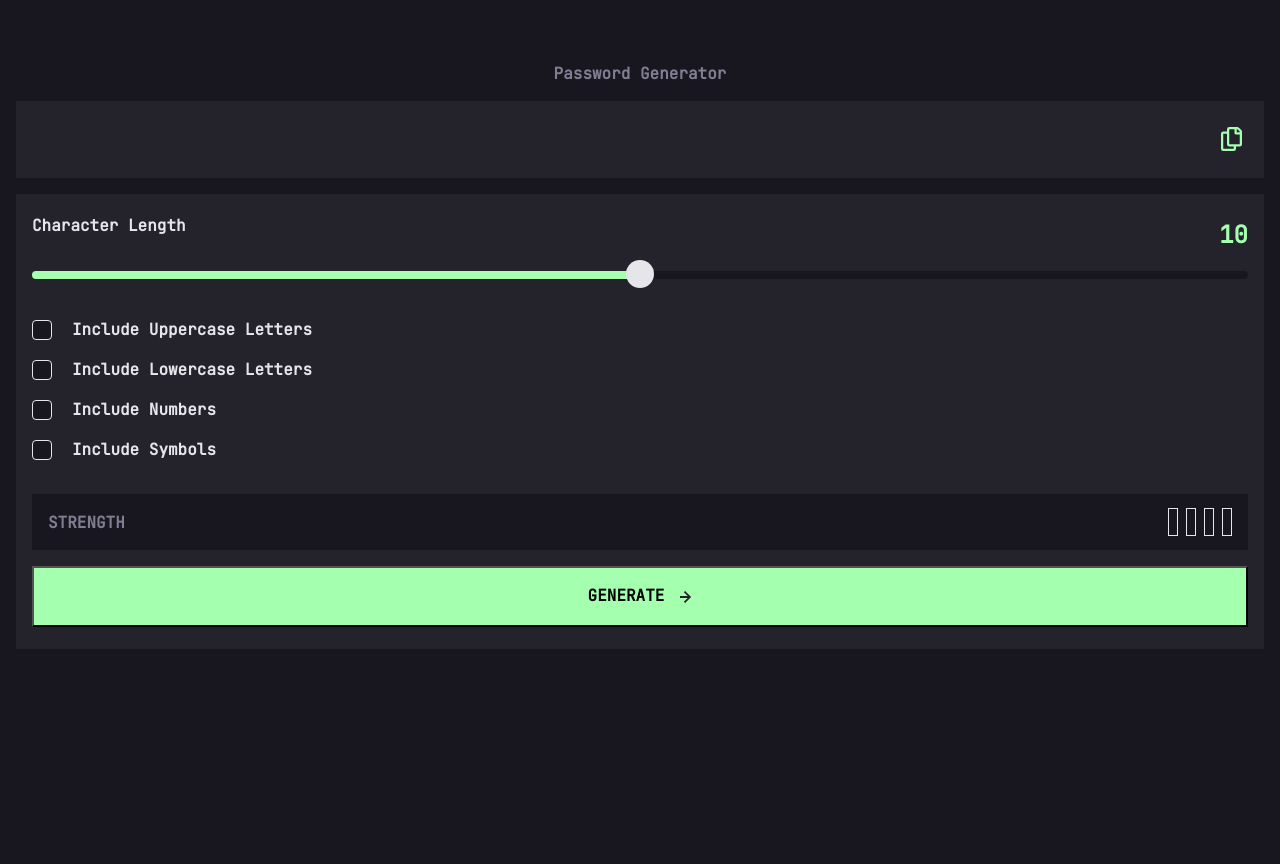
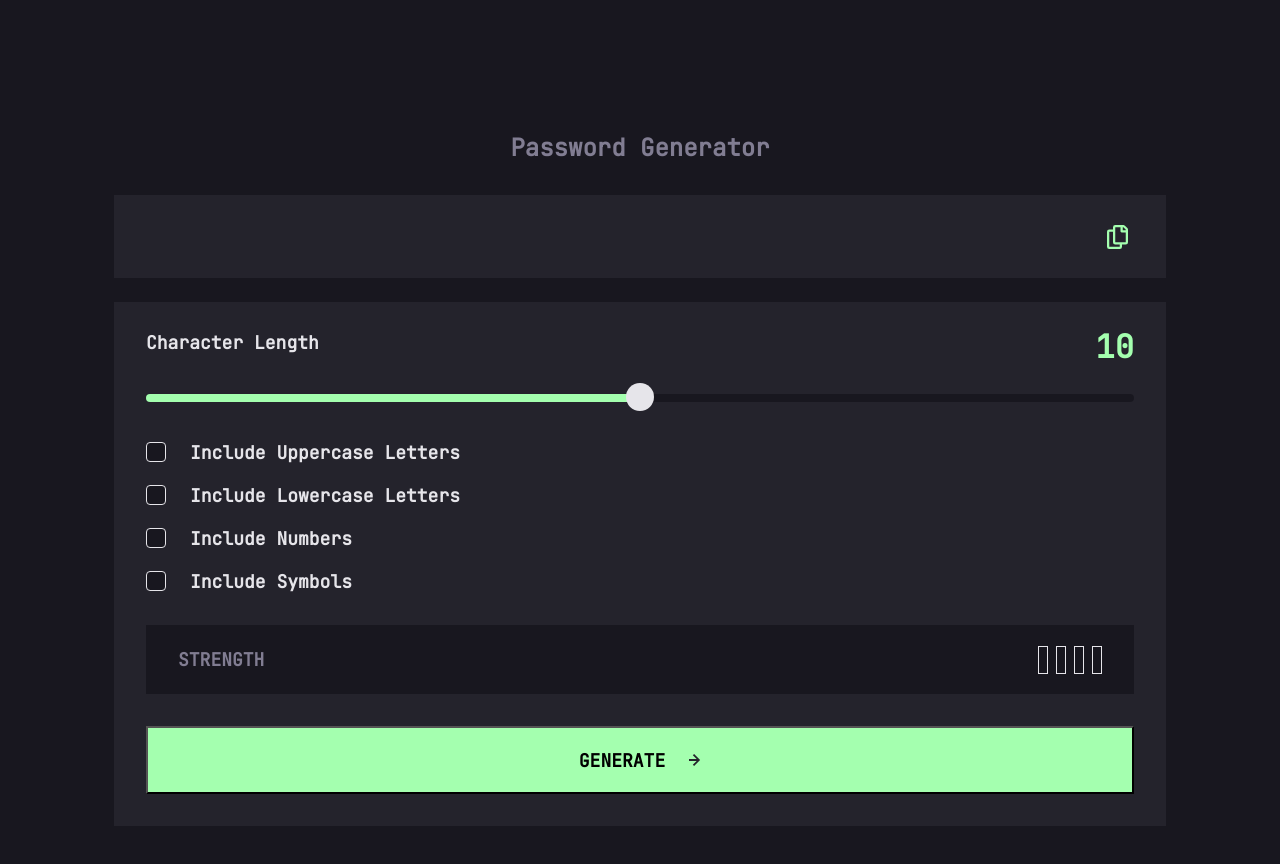
Before and after one commit to Oleksandr-Berd/password-generator, a React (Create React App) app: page / in a window 1280 px wide. Shown: the top 864 px of the page. Before the commit the page ends 800 px from the top, so only its background shows below. Built offline with nearby package versions, Linux system fonts and the light colour scheme.

Commit message:
the tablet is completed

```diff
--- a/src/App.tsx
+++ b/src/App.tsx
@@ -3,7 +3,6 @@ import './App.css';
 import PasswordGenerator from './components/PasswordGenerator/PasswordGenerator';
 import SharedLayout from './components/SharedLayout/SharedLayout';
 import { GlobalStyles } from './styles/GlobalStyle';
-import { ToastContainer } from 'react-bootstrap';
 
 
 const App = (): JSX.Element => {
--- a/src/components/PasswordForm/PasswordFormStyled.ts
+++ b/src/components/PasswordForm/PasswordFormStyled.ts
@@ -5,7 +5,7 @@ interface StyleProps {
   position?: number;
   active?: string | undefined;
   status_color?: string;
-};
+}
 
 export const DisplayContainer = styled.div`
   display: flex;
@@ -21,6 +21,16 @@ export const DisplayContainer = styled.div`
   margin-bottom: ${(props) => props.theme.space[4]};
 
   background-color: ${(props) => props.theme.color.backgroundSecondary};
+
+  @media (min-width: 768px) {
+    padding-top: 19px;
+    padding-bottom: 19px;
+    padding-right: ${(props) => props.theme.space[8]};
+    padding-left: ${(props) => props.theme.space[8]};
+
+    margin-top: 31px;
+    margin-bottom: ${(props) => props.theme.space[6]};
+  }
 `;
 export const Display = styled.input`
   height: 100%;
@@ -32,6 +42,11 @@ export const Display = styled.input`
   font-weight: ${(props) => props.theme.weight.bold};
   line-height: 1.29;
   border: none;
+
+  @media (min-width: 768px){
+    font-size: ${props => props.theme.size.M};
+    line-height: 1.34;
+  }
 `;
 
 export const CopyButton = styled.button`
@@ -46,6 +61,13 @@ export const OptionContainer = styled.div`
   padding-bottom: 22px;
 
   background-color: ${(props) => props.theme.color.backgroundSecondary};
+
+  @media (min-width: 768px) {
+    padding-top: ${(props) => props.theme.space[6]};
+    padding-bottom: ${(props) => props.theme.space[8]};
+    padding-left: ${(props) => props.theme.space[8]};
+    padding-right: ${(props) => props.theme.space[8]};
+  }
 `;
 
 export const RangeIndicatorContainer = styled.div`
@@ -55,12 +77,21 @@ export const RangeIndicatorContainer = styled.div`
   align-items: center;
 
   margin-bottom: ${(props) => props.theme.space[2]};
+
+  @media (min-width: 768px) {
+    margin-bottom: ${(props) => props.theme.space[4]};
+  }
 `;
 
 export const RangeIndicator = styled.div`
   font-size: ${(props) => props.theme.size.XXN};
   color: ${(props) => props.theme.color.success};
   font-weight: ${(props) => props.theme.weight.bold};
+
+  @media (min-width: 768px) {
+    font-size: ${(props) => props.theme.size.M};
+    line-height: 1.34;
+  }
 `;
 
 export const RangeTitle = styled(Form.Label)`
@@ -70,6 +101,12 @@ export const RangeTitle = styled(Form.Label)`
   font-size: ${(props) => props.theme.size.N};
   line-height: 1.29;
   font-weight: ${(props) => props.theme.weight.bold};
+
+  @media (min-width: 768px) {
+    margin-bottom: 9px;
+    font-size: 18px;
+    line-height: 1.28;
+  }
 `;
 
 export const Range = styled(Form.Range)<StyleProps>`
@@ -100,15 +137,19 @@ display: flex;
   flex-direction: column;
   justify-content: flex-start;
 
-padding-top: ${props => props.theme.space[8]};
-`
+  padding-top: ${(props) => props.theme.space[8]};
+`;
 export const ChecksContainer = styled.div`
   display: flex;
   flex-direction: row;
   align-items: center;
 
-  &:not(:last-child){
-    margin-bottom: ${props=> props.theme.space[4]};
+  &:not(:last-child) {
+    margin-bottom: ${(props) => props.theme.space[4]};
+
+    @media (min-width: 768px) {
+      margin-bottom: ${(props) => props.theme.space[5]};
+    }
   }
 `;
 
@@ -130,16 +171,25 @@ export const CheckInput = styled(Form.Check.Input)`
 
   &&&:checked {
     background-color: ${(props) => props.theme.color.success};
-    background-image: url(${props => props.arrow});
+    background-image: url(${(props) => props.arrow});
     background-size: 11px 8px;
+  }
+
+  @media (min-width: 768px) {
+    margin-right: ${(props) => props.theme.space[6]};
   }
 `;
 
 export const CheckText = styled(Form.Check.Label)`
   &&& {
     color: ${(props) => props.theme.color.text};
-    font-weight: ${props => props.theme.weight.bold};
-    font-size: ${props => props.theme.size.N};
+    font-weight: ${(props) => props.theme.weight.bold};
+    font-size: ${(props) => props.theme.size.N};
+
+    @media (min-width: 768px){
+      font-size: 18px;
+      line-height: 1.28;
+    }
   }
 `;
 
@@ -156,7 +206,14 @@ export const StrengthContainer = styled.div`
   padding-right: ${(props) => props.theme.space[4]};
   padding-left: ${(props) => props.theme.space[4]};
 
-  background-color: ${props => props.theme.color.background};
+  background-color: ${(props) => props.theme.color.background};
+
+  @media (min-width: 768px) {
+    padding-top: 21px;
+    padding-bottom: ${(props) => props.theme.space[5]};
+    padding-right: ${(props) => props.theme.space[8]};
+    padding-left: ${(props) => props.theme.space[8]};
+  }
 `;
 
 export const StrengthTitle = styled.h3`
@@ -164,13 +221,18 @@ export const StrengthTitle = styled.h3`
   color: ${(props) => props.theme.color.textSecondary};
   font-weight: ${(props) => props.theme.weight.bold};
   font-size: ${(props) => props.theme.size.N};
+
+  @media (min-width: 768px) {
+    font-size:18px;
+    line-height: 1.28;
+  }
 `;
 
 export const StrengthIndicatorContainer = styled.div`
   display: flex;
   flex-direction: row;
   align-items: center;
-`
+`;
 
 export const StrengthIndicatorText = styled.h4`
   margin-right: ${(props) => props.theme.space[4]};
@@ -187,7 +249,6 @@ export const StrengthIndicatorItem = styled.div<StyleProps>`
   height: 28px;
 
   border: 1px solid ${(props) => props.theme.color.text};
-  line-height: 1.29;
 
   background-color: ${(props) =>
     props.active && props.status_color === "too weak!"
@@ -213,7 +274,7 @@ export const SubmitButton = styled.button`
 
   width: 100%;
 
-margin-top: ${props => props.theme.space[4]};
+  margin-top: ${(props) => props.theme.space[4]};
 
   padding-top: 18px;
   padding-bottom: 18px;
@@ -228,5 +289,19 @@ margin-top: ${props => props.theme.space[4]};
 
     font-size: ${(props) => props.theme.size.N};
     font-weight: ${(props) => props.theme.weight.bold};
+
+    @media (min-width: 768px) {
+      margin-right: ${(props) => props.theme.space[6]};
+
+      font-size: 18px;
+      line-height: 1.28;
+    }
+  }
+
+  @media (min-width: 768px) {
+    margin-top: ${(props) => props.theme.space[8]};
+
+    padding-top: 21px;
+    padding-bottom: ${props => props.theme.space[5]};
   }
 `;
--- a/src/components/PasswordGenerator/PasswordGeneratorStyled.ts
+++ b/src/components/PasswordGenerator/PasswordGeneratorStyled.ts
@@ -7,11 +7,22 @@ export const Container = styled.div`
   padding-left: ${(props) => props.theme.space[4]};
 
   text-align: center;
+
+  @media (min-width: 768px){
+    padding-top: 133px;
+    padding-bottom: 196px;
+    padding-right: 114px;
+    padding-left: 114px;
+  }
 `;
 
 export const Title = styled.h1`
-color: ${props => props.theme.color.textSecondary};
-font-size: ${props => props.theme.size.N};
-line-height: 1.29;
-font-weight: ${props => props.theme.weight.bold};
-`
+  color: ${(props) => props.theme.color.textSecondary};
+  font-size: ${(props) => props.theme.size.N};
+  line-height: 1.29;
+  font-weight: ${(props) => props.theme.weight.bold};
+
+  @media (min-width: 768px) {
+    font-size: ${(props) => props.theme.size.XXN};
+  }
+`;
```
Lines whose indentation alone changed are shown as unchanged.
